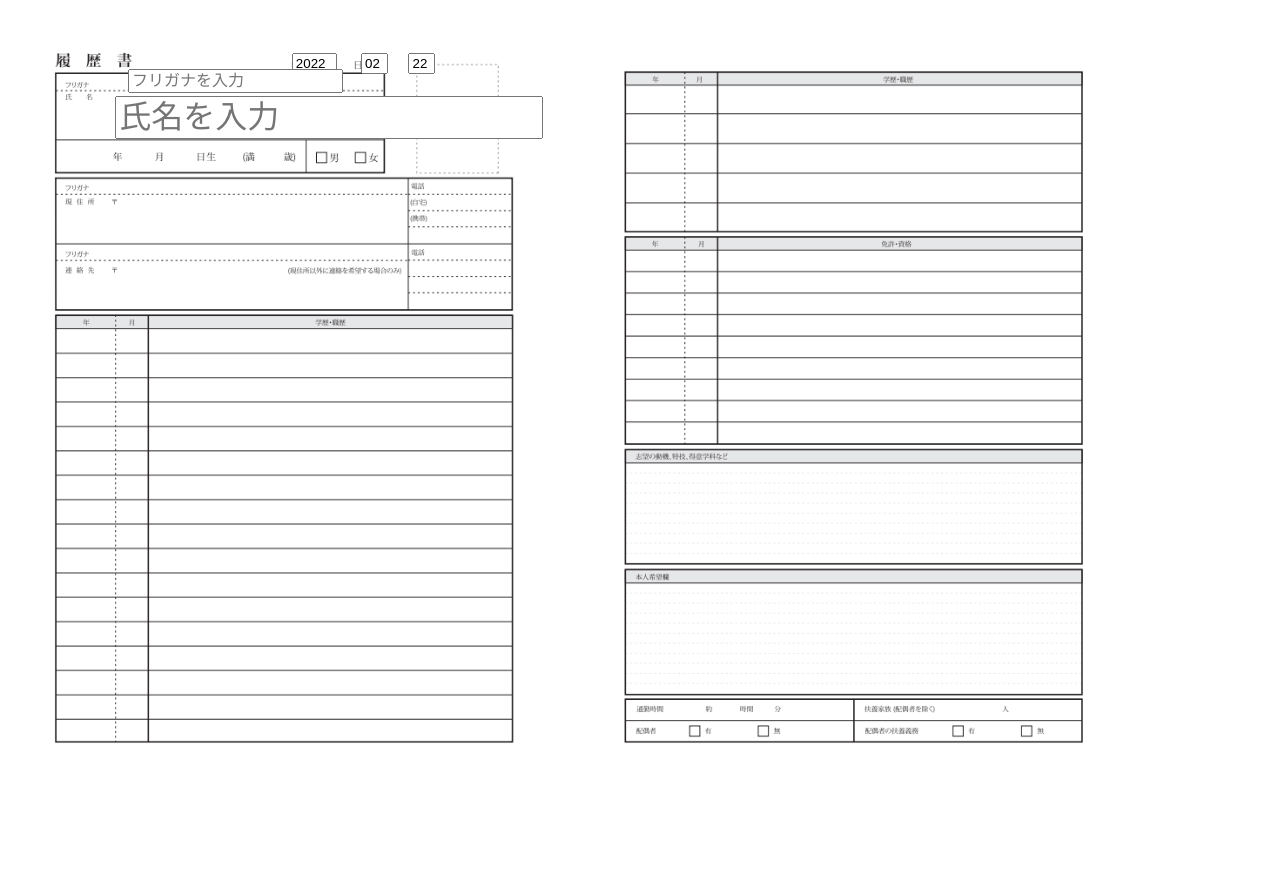
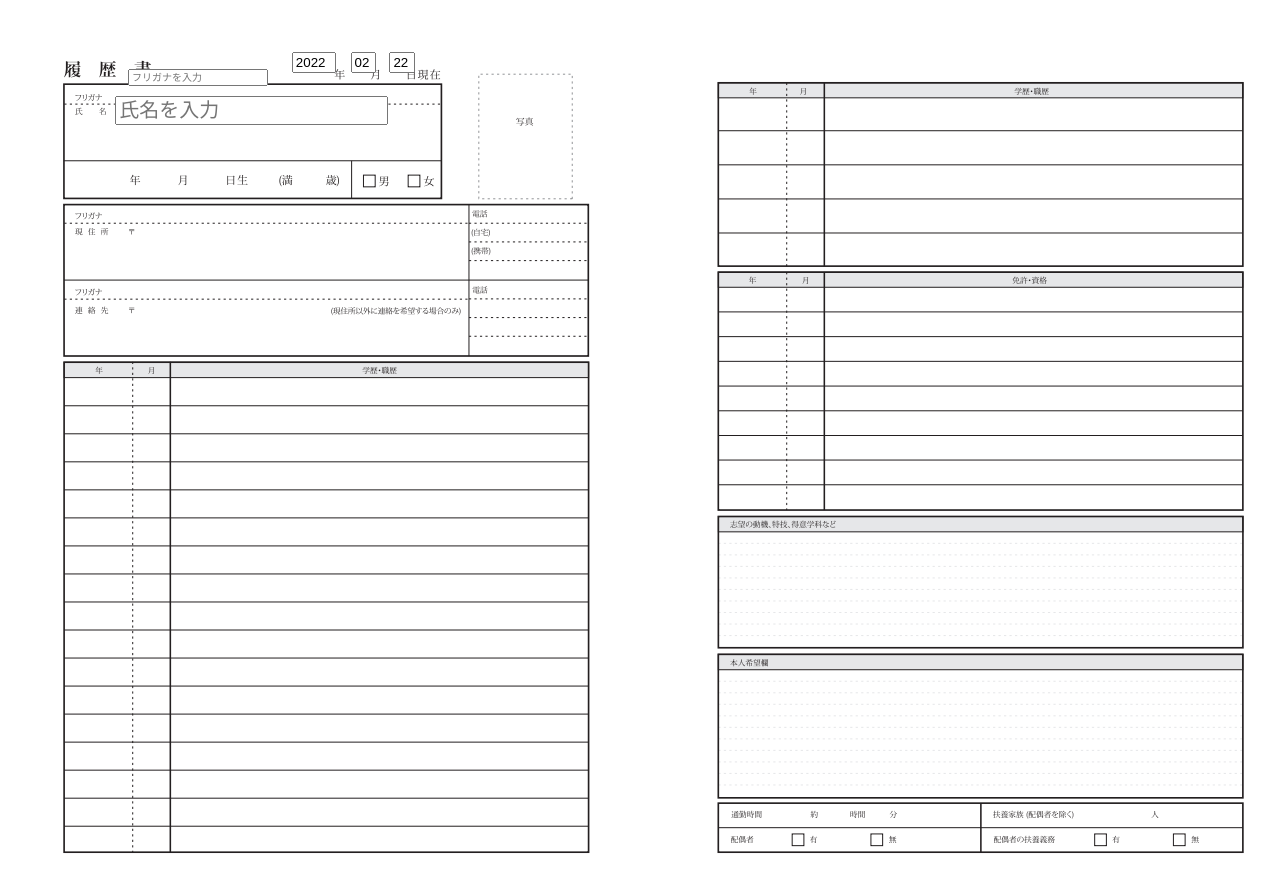
Before and after one commit to yuseipen0716/ReactSample, a React (Create React App) app: page / in a window 1280 px wide. Shown: the top 892 px of the page. Before the commit the page ends 800 px from the top, so only its background shows below. Built offline with nearby package versions, Linux system fonts and the light colour scheme.

Commit message:
画像の表示はCSSでなく、一つのコンポーネントとして表示する

```diff
--- a/src/App.jsx
+++ b/src/App.jsx
@@ -1,6 +1,7 @@
 import React, { useState } from 'react';
 import './App.css';
 import NameArea from './components/NameArea';
+import { Image } from './components/Image';
 
 
 const App = () => {
@@ -12,6 +13,7 @@ const App = () => {
 
   return (
     <>
+      <Image />
       <NameArea
         name={name}
         onChangeName={onChangeName}
--- /dev/null
+++ b/src/components/Image.jsx
@@ -0,0 +1,10 @@
+import React from 'react';
+import resume from '../resume.png'
+
+export const Image = () => {
+  return(
+    <>
+      <img src={resume} alt="resume" />
+    </>
+  )
+};
--- a/src/index.css
+++ b/src/index.css
@@ -1,9 +1,7 @@
 html{
   width: 100%;
   height: 100%;
-  background-image: url(./resume.png);
-  background-size: contain;
-  background-repeat: no-repeat;
+  font-size: 62.5%;
 }
 body {
   margin: 0;
```
